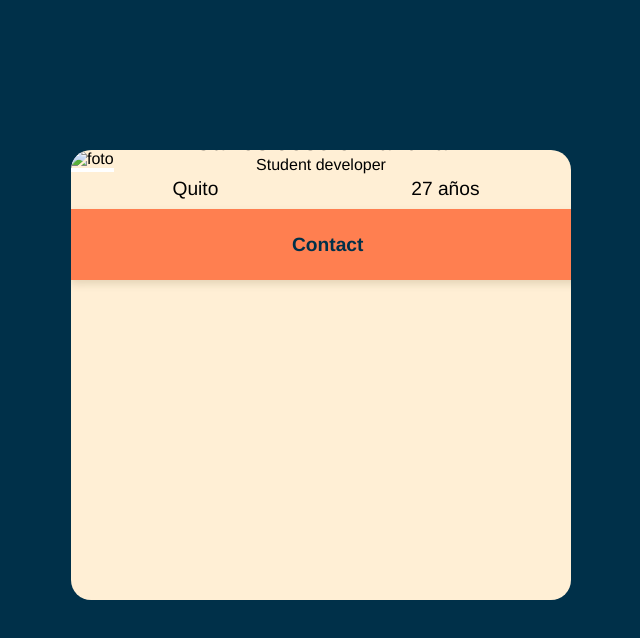
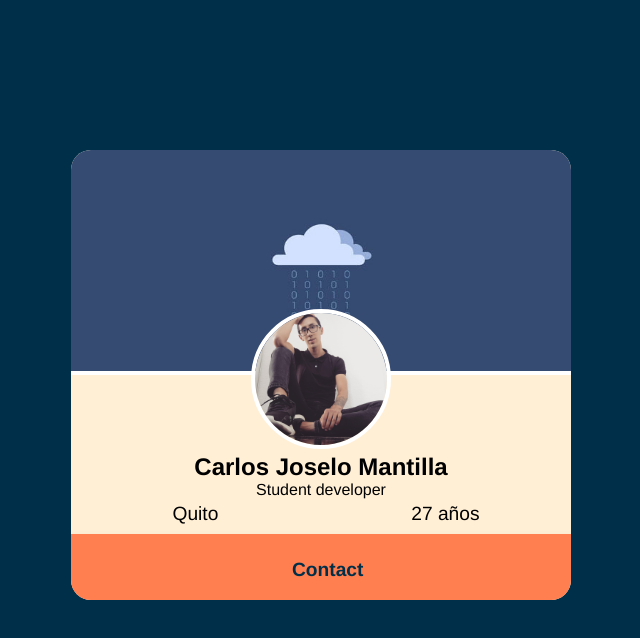
Before and after one commit to jmanti1804/card-presentation, a plain HTML site: page index.html in a window 1280 px wide. Shown: the whole page, without its empty margins (319-959 px from the left). Drawn offline with Linux system fonts and the light colour scheme; the site is published under a folder, as on GitHub Pages, so addresses that start at the root find nothing.

Commit message:
Update index.html

```diff
--- a/index.html
+++ b/index.html
@@ -10,9 +10,9 @@
 <body>
     <section >
         <div class="card">
-            <img class="portada" src="/imagenes/fondito.jpg" alt="foto">
+            <img class="portada" src="./imagenes/fondito.jpg" alt="foto">
             <div  class="foto">
-                <img class="perfil" src="/imagenes/foto.jpg" alt="foto2">
+                <img class="perfil" src="./imagenes/foto.jpg" alt="foto2">
             </div>
             <div class="datos">
                 <h1>Carlos Joselo Mantilla</h1>
```
